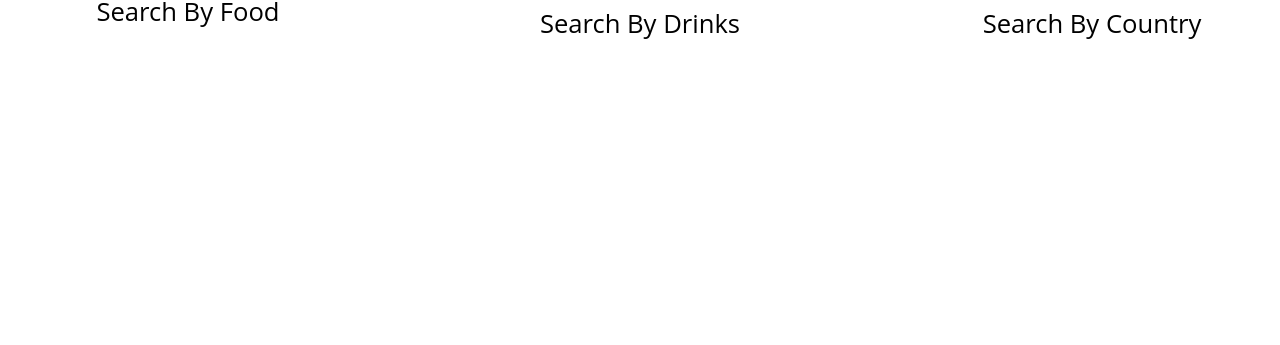
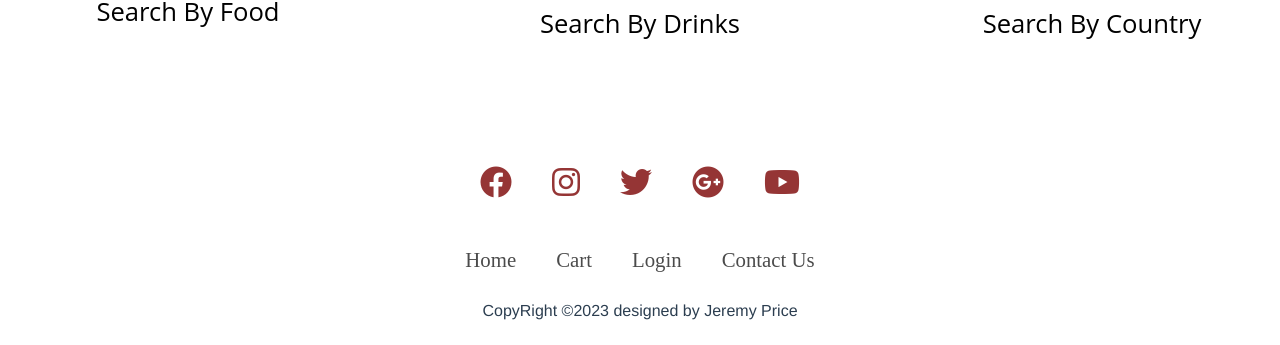
Before and after one commit to pricejb75/Viva, a Vue app in the folder frontend/: page / in a window 1280 px wide. Shown: the part 499-844 px from the top of the page. Before the commit the page ends 800 px from the top, so only its background shows below. Built offline with nearby package versions, Linux system fonts and the light colour scheme.

Commit message:
adding awesome nav bar

```diff
--- a/frontend/public/index.html
+++ b/frontend/public/index.html
@@ -5,6 +5,9 @@
     <meta http-equiv="X-UA-Compatible" content="IE=edge">
     <meta name="viewport" content="width=device-width,initial-scale=1.0">
     <link rel="icon" href="<%= BASE_URL %>favicon.ico">
+    <link rel="stylesheet" href="https://cdnjs.cloudflare.com/ajax/libs/font-awesome/6.4.2/css/all.min.css"
+    integrity="sha512-z3gLpd7yknf1YoNbCzqRKc4qyor8gaKU1qmn+CShxbuBusANI9QpRohGBreCFkKxLhei6S9CQXFEbbKuqLg0DA=="
+    crossorigin="anonymous" referrerpolicy="no-referrer" />
     <title><%= htmlWebpackPlugin.options.title %></title>
 </head>
 <body>
--- a/frontend/src/App.vue
+++ b/frontend/src/App.vue
@@ -2,20 +2,21 @@
   <div id="app">
     <nav-bar />
     <router-view />
+   <Footer></Footer>
   </div>
 </template>
 
 <script>
 
-import NavBar from './components/NavBar.vue'
-
+import NavBar from './components/NavBar.vue';
+import Footer from './components/Footer.vue';
 
 
 export default {
   name: 'App',
   components: {
 
-    NavBar,
+    NavBar, Footer
 
   }
 }
--- /dev/null
+++ b/frontend/src/components/Footer.vue
@@ -0,0 +1,114 @@
+<template>
+    <div class="footer_container">
+
+        <div class="socialIcons">
+            <a href=""><i class="fa-brands fa-facebook"></i></a>
+            <a href=""><i class="fa-brands fa-instagram"></i></a>
+            <a href=""><i class="fa-brands fa-twitter"></i></a>
+            <a href=""><i class="fa-brands fa-google-plus"></i></a>
+            <a href=""><i class="fa-brands fa-youtube"></i></a>
+        </div>
+
+        <div class="footer_nav">
+            <ul>
+                <li><a href="">Home</a></li>
+                <li><a href="">Cart</a></li>
+                <li><a href="">Login</a></li>
+                <li><a href="">Contact Us</a></li>
+            </ul>
+        </div>
+
+        <div class="footer_bottom">
+            <p>CopyRight &copy;2023 designed by <span class="name">Jeremy Price</span></p>
+        </div>
+
+    </div>
+</template>
+
+
+<script>
+
+</script>
+
+
+<style scoped>
+*{
+    padding: 0;
+    margin: 0;
+    box-sizing: border-box;
+}
+
+footer{
+    background-color: #111;
+}
+
+.footer_container {
+
+    width:100%;
+    padding: 70px 30px 20px;
+}
+
+.socialIcons {
+    display: flex;
+    justify-content: center;
+
+}
+
+.socialIcons a {
+    text-decoration: none;
+    padding: 10px;
+    background-color: white ;
+    margin: 10px;
+    border-radius: 50%;
+}
+
+.socialIcons a i{
+    font-size: 2em;
+    color : rgb(138, 32, 32);
+    opacity:0.9;
+}
+
+.socialIcons a i:hover {
+    color:rgb(215, 150, 9);
+}
+
+.footer_nav {
+    margin:30px 0;
+}
+
+.footer_nav ul {
+    display: flex;
+    justify-content: center;
+
+}
+
+.footer_nav ul li {
+    list-style: none;
+}
+
+.footer_nav ul li a {
+    color : black;
+    margin: 20px;
+    text-decoration: none;
+    font-size: 1.3em;
+    opacity: 0.7;
+    transition: 0.5s;
+}
+
+.footer_nav ul li a:hover {
+    color : rgb(138, 32, 32);
+}
+
+
+
+
+
+
+
+
+
+
+
+
+
+</style>
```
